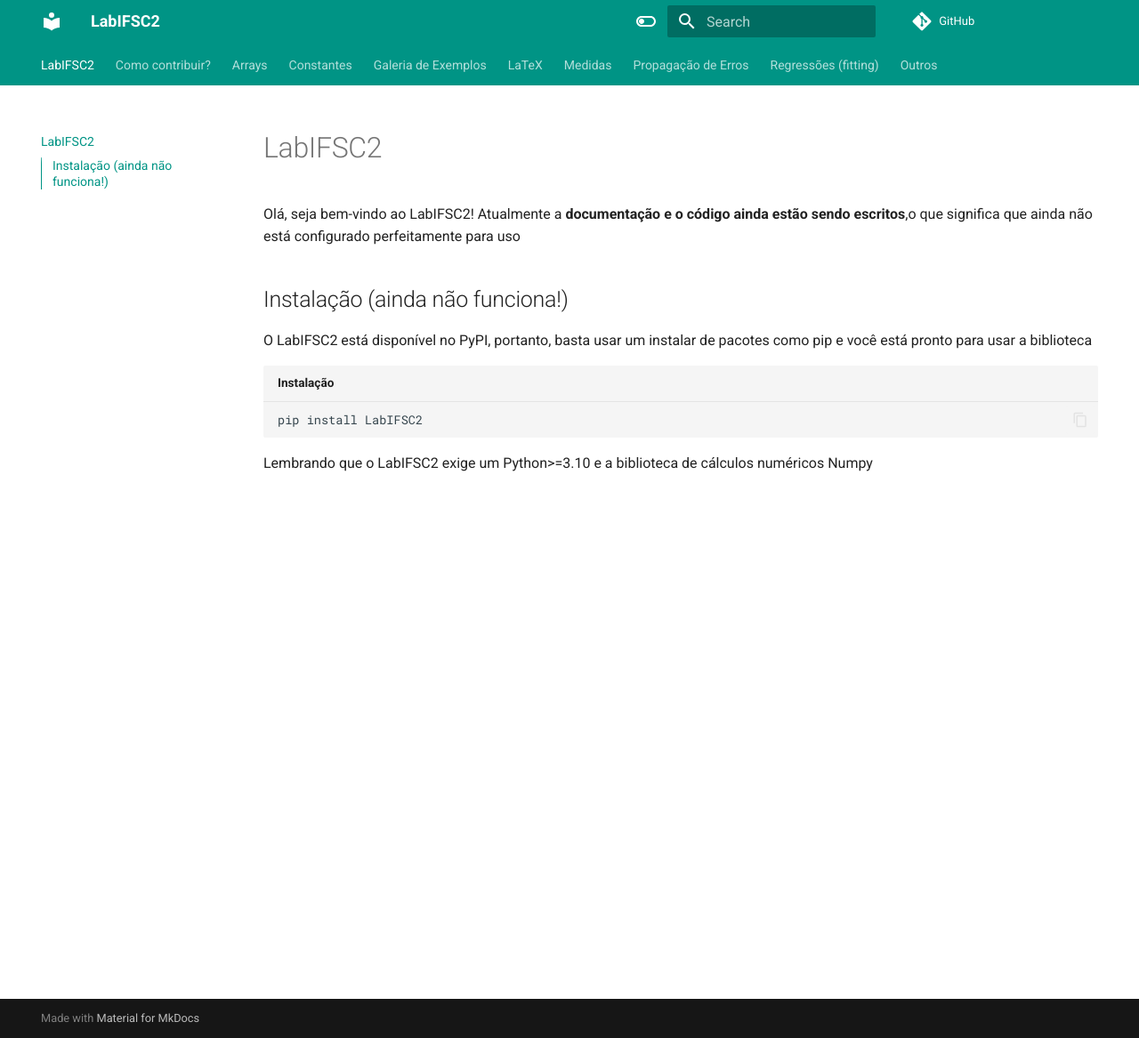
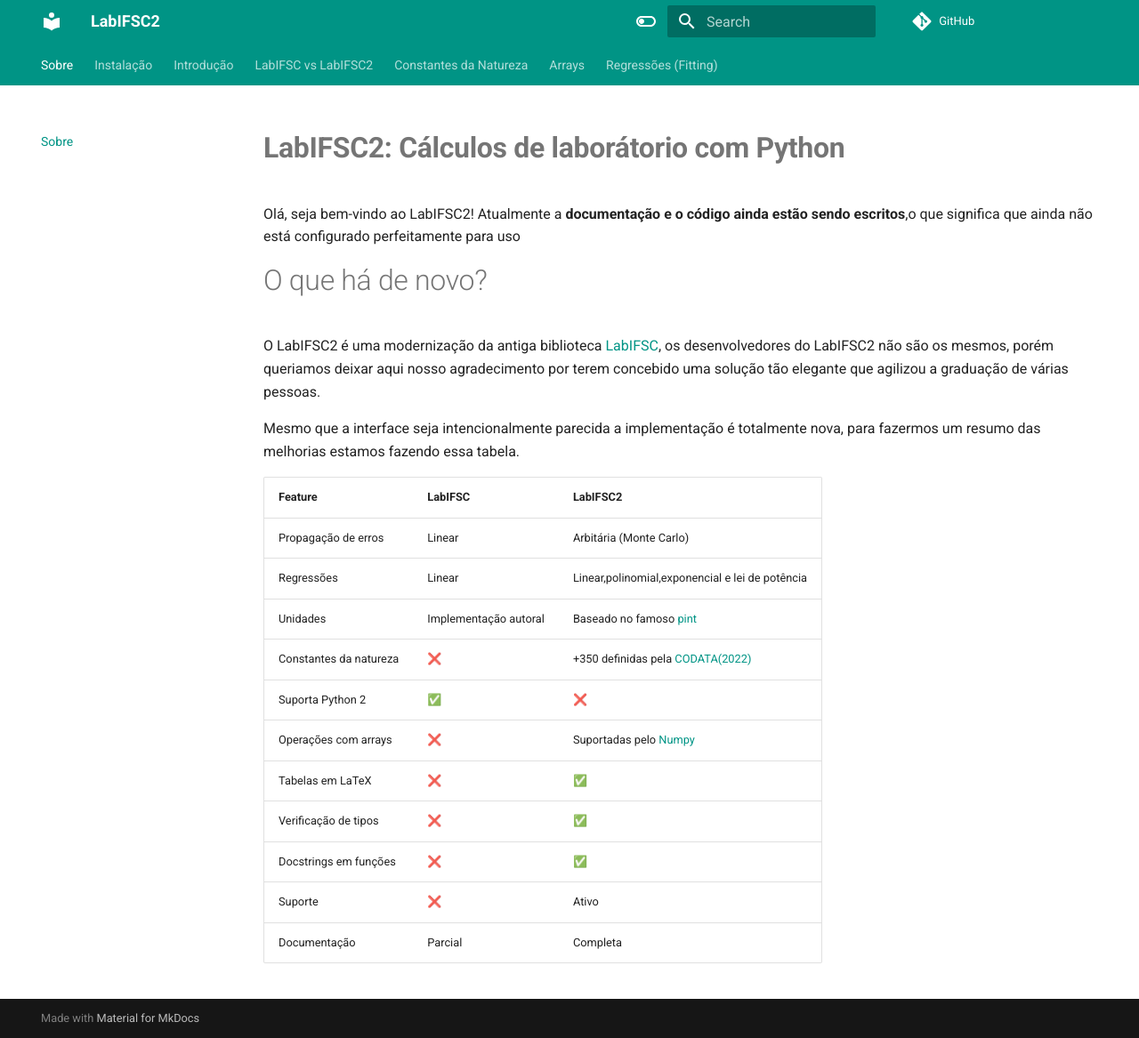
Before and after one commit to viniciusdutra314/LabIFSC2, an MkDocs documentation site: the page built from docs/index.md, in a window 1280 px wide and 1167 px high. Shown: the whole window at 89% size. Built offline with MkDocs 1.6.1 and Material for MkDocs 9.7.7, drawn with Linux system fonts in a browser that asks for light colours; comment, search, counter and statistics services are not loaded.

Commit message:
alguams alterações na documentacao

````diff
--- a/docs/index.md
+++ b/docs/index.md
@@ -1,14 +1,24 @@
-# LabIFSC2
+# **LabIFSC2: Cálculos de laborátorio com Python**
 
 Olá, seja bem-vindo ao LabIFSC2! Atualmente a **documentação e o código ainda estão sendo escritos**,o que significa que ainda não está configurado perfeitamente para uso
 
+# O que há de novo?
+O LabIFSC2 é uma modernização da antiga biblioteca [LabIFSC](https://github.com/gjvnq/LabIFSC), os desenvolvedores do LabIFSC2 não são os mesmos, porém queriamos deixar aqui nosso agradecimento por terem concebido uma solução tão elegante que agilizou a graduação de várias pessoas.
 
-## Instalação (ainda não funciona!)
-O LabIFSC2 está disponível no PyPI, portanto, basta usar um instalar
-de pacotes como pip e você está pronto para usar a biblioteca
 
-```{bash title=Instalação pelo pip}
-pip install LabIFSC2
-```
-Lembrando que o LabIFSC2  exige um Python>=3.10 e a biblioteca
-de cálculos numéricos Numpy
+Mesmo que a interface seja intencionalmente parecida a implementação é totalmente nova, para fazermos um resumo das melhorias estamos fazendo essa tabela.
+
+
+| Feature         | LabIFSC       | LabIFSC2      |
+|-----------------|---------------|---------------|
+| Propagação de erros | Linear      | Arbitária (Monte Carlo)          |
+| Regressões        |   Linear    |  Linear,polinomial,exponencial e lei de potência |
+| Unidades | Implementação autoral | Baseado no famoso [pint](https://pint.readthedocs.io/)
+| Constantes da natureza| ❌ | +350  definidas pela [CODATA(2022)](https://codata.org/initiatives/data-science-and-stewardship/fundamental-physical-constants/)
+| Suporta Python 2 | ✅ | ❌
+| Operações com arrays| ❌ | Suportadas pelo [Numpy](numpy.org)
+| Tabelas em LaTeX | ❌| ✅
+| Verificação de tipos| ❌ | ✅
+| Docstrings em funções | ❌ | ✅
+| Suporte         | ❌ | Ativo         |
+| Documentação    | Parcial      | Completa      |
--- a/mkdocs.yml
+++ b/mkdocs.yml
@@ -1,4 +1,15 @@
 site_name: LabIFSC2
+nav:
+  - Sobre: index.md
+  - Instalação: instalacao.md
+  - Introdução: introducao.md
+  - LabIFSC vs LabIFSC2: labifsc.md
+  - Constantes da Natureza: Constantes/constantes da natureza.md
+  - Arrays: arrays.md
+  - Regressões (Fitting): Regressões (fitting)/linear.md
+
+
+
 repo_url: https://github.com/viniciusdutra314/LabIFSC2
 theme:
   name: material
````
Also changed, not shown: docs/Arrays/get incertezas | nominais.md (+2 -2 lines), docs/Constantes/codigo_exemplo.py (added, +13 -0 lines), docs/Constantes/constantes da natureza.md (+19 -23 lines), docs/Medidas/Medida.md (+1 -2 lines), docs/instalacao.md (added, +41 -0 lines).
